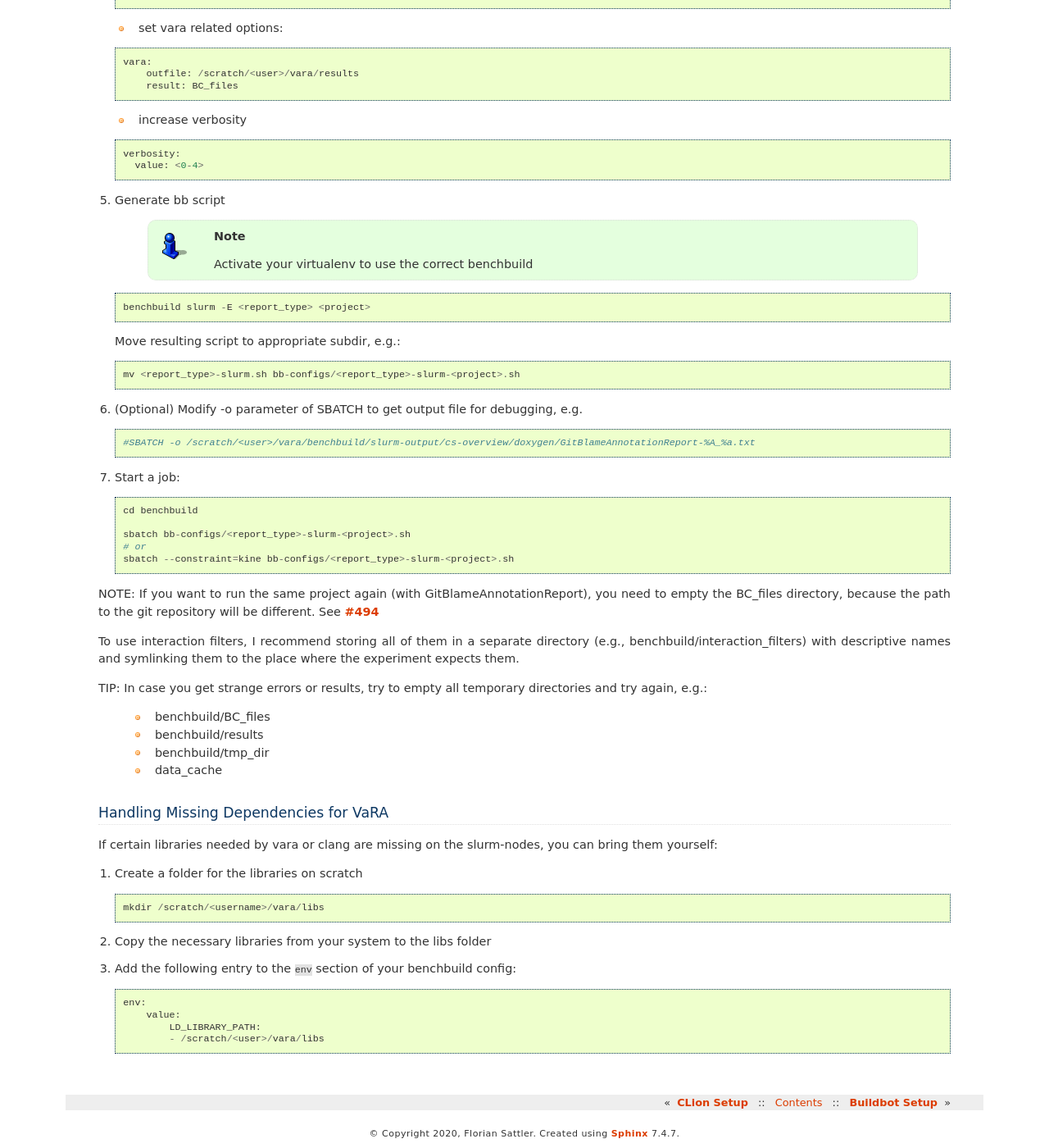
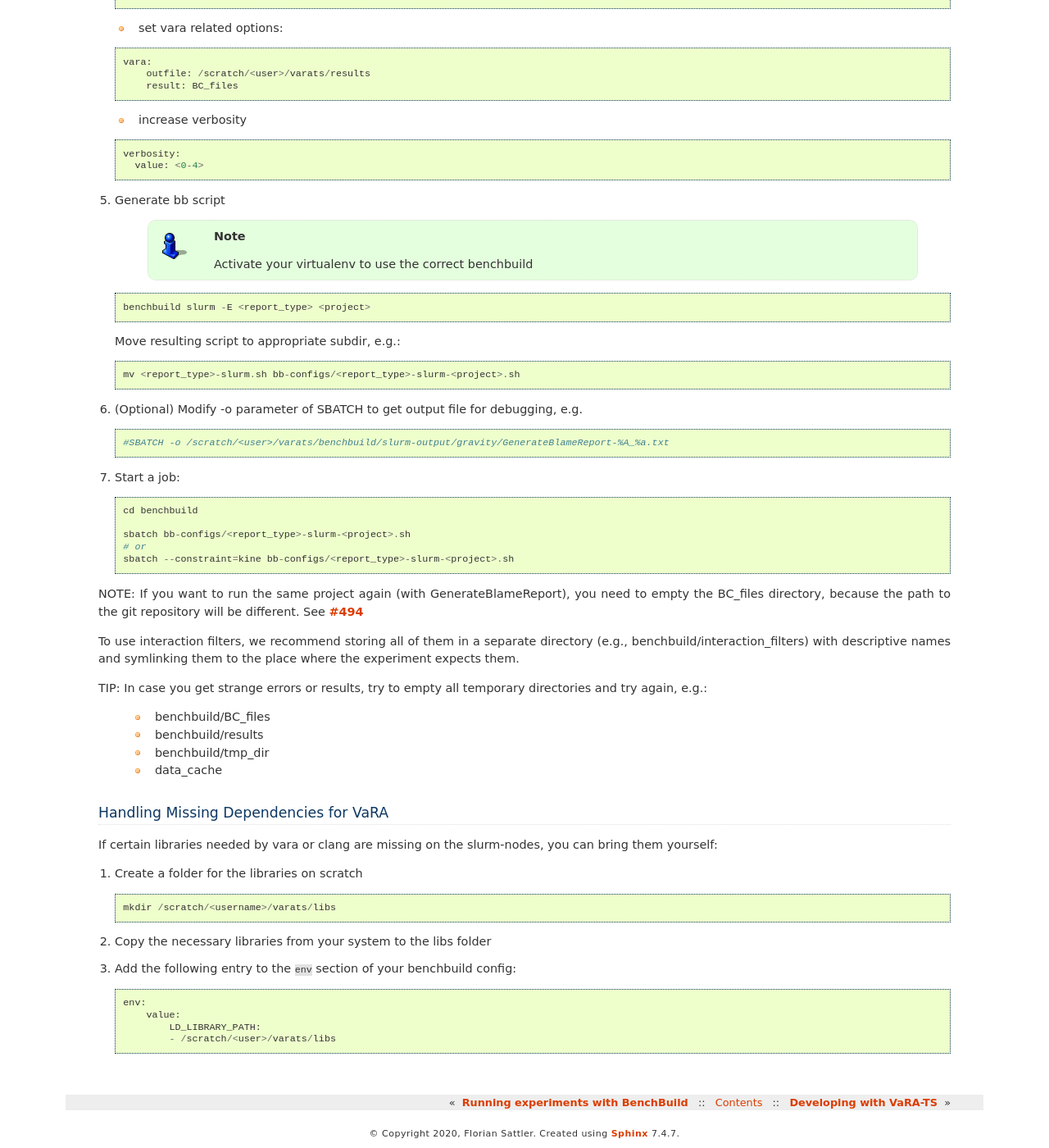
Before and after one commit to se-sic/VaRA-Tool-Suite, a Sphinx documentation site: the page built from docs/source/vara-ts/slurm.rst, in a window 1280 px wide and 1400 px high, scrolled down 1141 px. Shown: the whole window at 82% size. Built offline with Sphinx 7.4.7, drawn with Linux system fonts in a browser that asks for light colours; the version number could not be read and is left out; some of the changed text lies outside the part shown.

Commit message:
Move slurm docs to vara-ts section

```diff
--- a/docs/source/index.rst
+++ b/docs/source/index.rst
@@ -41,6 +41,7 @@ VaRA-TS Docs
    vara-ts/pipeline-overview
    vara-ts/vara-buildsetup
    vara-ts/benchbuild
+   vara-ts/slurm
    vara-ts/development
    vara-ts-api/vara-ts-api-reference
 
--- a/docs/source/research_tool_docs/vara/setup.rst
+++ b/docs/source/research_tool_docs/vara/setup.rst
@@ -57,6 +57,5 @@ After the setup, you find prepared build scripts in the build folder to automati
     :caption: Additional setup information
 
     add_setup_infos/clion_setup
-    add_setup_infos/slurm_setup
     add_setup_infos/buildbot_setup
     add_setup_infos/python_scripting_tips
--- a/docs/source/research_tool_docs/vara/add_setup_infos/slurm_setup.rst
+++ b/docs/source/vara-ts/slurm.rst
@@ -11,37 +11,37 @@ Setup up a ``virtualenv`` with the tool suite in ``scratch/<user>``.
   cd /scratch/<user>/
   virtualenv -p /usr/bin/python3 vara-virt
 
-Furthermore, this guide assumes that your vara-root directory is ``/scratch/<user>/vara``.
+Furthermore, this guide assumes that your vara-root directory is ``/scratch/<user>/varats``.
 
 .. code-block::
 
-   cd /scratch/<user>/vara
+   cd /scratch/<user>/varats
 
 1. Clone Tool-Suite and set up VaRA
 
-   | We assume that VaRA is installed to ``/scratch/<user>/vara/VaRA``
+   We assume that VaRA is installed to ``/scratch/<user>/varats/tools/VaRA``
 
-2. Edit ``.vara.yaml`` and set options:
+2. Edit ``.varats.yaml`` and set options:
 
 .. code-block::
 
-   - result_dir: /scratch/<user>/vara/results
+   - result_dir: /scratch/<user>/varats/results
    - paper_config:
      - current_config: <your_config>
-     - folder: /scratch/<user>/vara/paper_configs
+     - folder: /scratch/<user>/varats/paper_configs
 
-3. | Create benchbuild config (``vara-gen-bbconfig``)
+3. Create benchbuild config (``vara-gen-bbconfig``)
 
-4. Edit benchbuild config (``/scratch/<user>/vara/benchbuild/.benchbuild.yml``) as needed:
+4. Edit benchbuild config (``/scratch/<user>/varats/benchbuild/.benchbuild.yml``) as needed:
 
    - set benchbuild directories to point to scratch:
 
    .. code-block::
 
       build_dir:
-         value: /scratch/<user>/vara/benchbuild/results
+         value: /scratch/<user>/varats/benchbuild/results
       tmp_dir:
-         value: /scratch/<user>/vara/benchbuild/tmp
+         value: /scratch/<user>/varats/benchbuild/tmp
 
    - set environment variables to point to scratch:
 
@@ -50,7 +50,7 @@ Furthermore, this guide assumes that your vara-root directory is ``/scratch/<use
       env:
         value:
             PATH:
-            - /scratch/<user>/vara/VaRA/bin/
+            - /scratch/<user>/varats/tools/VaRA/bin/
             HOME: /scratch/<user>/
 
    - configure slurm related parameters:
@@ -73,7 +73,7 @@ Furthermore, this guide assumes that your vara-root directory is ``/scratch/<use
    .. code-block::
 
       vara:
-          outfile: /scratch/<user>/vara/results
+          outfile: /scratch/<user>/varats/results
           result: BC_files
 
    - increase verbosity
@@ -103,7 +103,7 @@ Furthermore, this guide assumes that your vara-root directory is ``/scratch/<use
 
    .. code-block::
 
-      #SBATCH -o /scratch/<user>/vara/benchbuild/slurm-output/cs-overview/doxygen/GitBlameAnnotationReport-%A_%a.txt
+      #SBATCH -o /scratch/<user>/varats/benchbuild/slurm-output/gravity/GenerateBlameReport-%A_%a.txt
 
 7. Start a job:
 
@@ -115,9 +115,9 @@ Furthermore, this guide assumes that your vara-root directory is ``/scratch/<use
       # or
       sbatch --constraint=kine bb-configs/<report_type>-slurm-<project>.sh
 
-NOTE: If you want to run the same project again (with GitBlameAnnotationReport), you need to empty the BC_files directory, because the path to the git repository will be different. See `#494 <https://github.com/se-passau/VaRA/issues/494>`_
+NOTE: If you want to run the same project again (with GenerateBlameReport), you need to empty the BC_files directory, because the path to the git repository will be different. See `#494 <https://github.com/se-passau/VaRA/issues/494>`_
 
-To use interaction filters, I recommend storing all of them in a separate directory (e.g., benchbuild/interaction_filters) with descriptive names and symlinking them to the place where the experiment expects them.
+To use interaction filters, we recommend storing all of them in a separate directory (e.g., benchbuild/interaction_filters) with descriptive names and symlinking them to the place where the experiment expects them.
 
 TIP: In case you get strange errors or results, try to empty all temporary directories and try again, e.g.:
 
@@ -135,9 +135,9 @@ If certain libraries needed by vara or clang are missing on the slurm-nodes, you
 
    .. code-block::
 
-      mkdir /scratch/<username>/vara/libs
+      mkdir /scratch/<username>/varats/libs
 
-2. | Copy the necessary libraries from your system to the libs folder
+2. Copy the necessary libraries from your system to the libs folder
 
 3. Add the following entry to the ``env`` section of your benchbuild config:
 
@@ -146,4 +146,4 @@ If certain libraries needed by vara or clang are missing on the slurm-nodes, you
       env:
           value:
               LD_LIBRARY_PATH:
-              - /scratch/<user>/vara/libs
+              - /scratch/<user>/varats/libs
```
